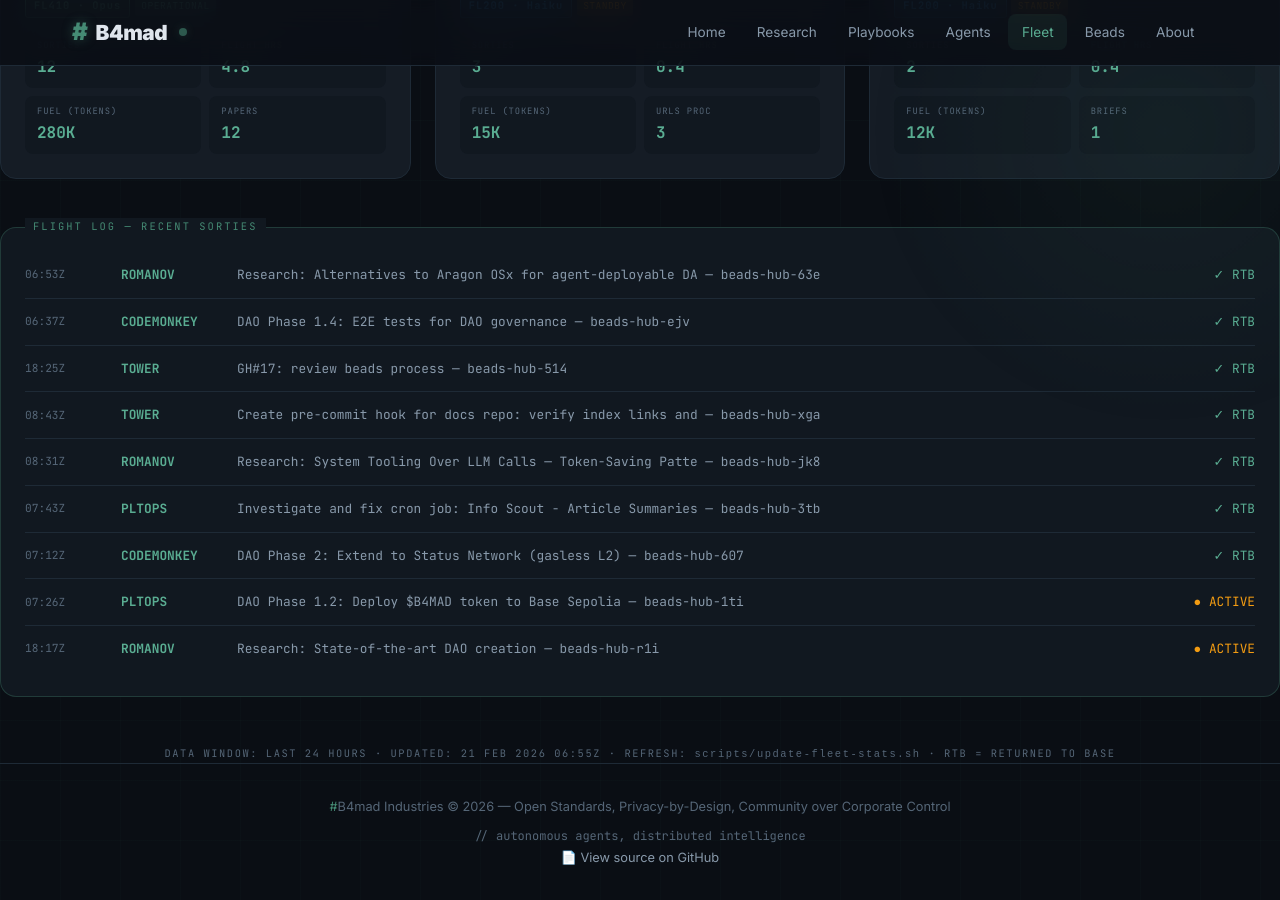
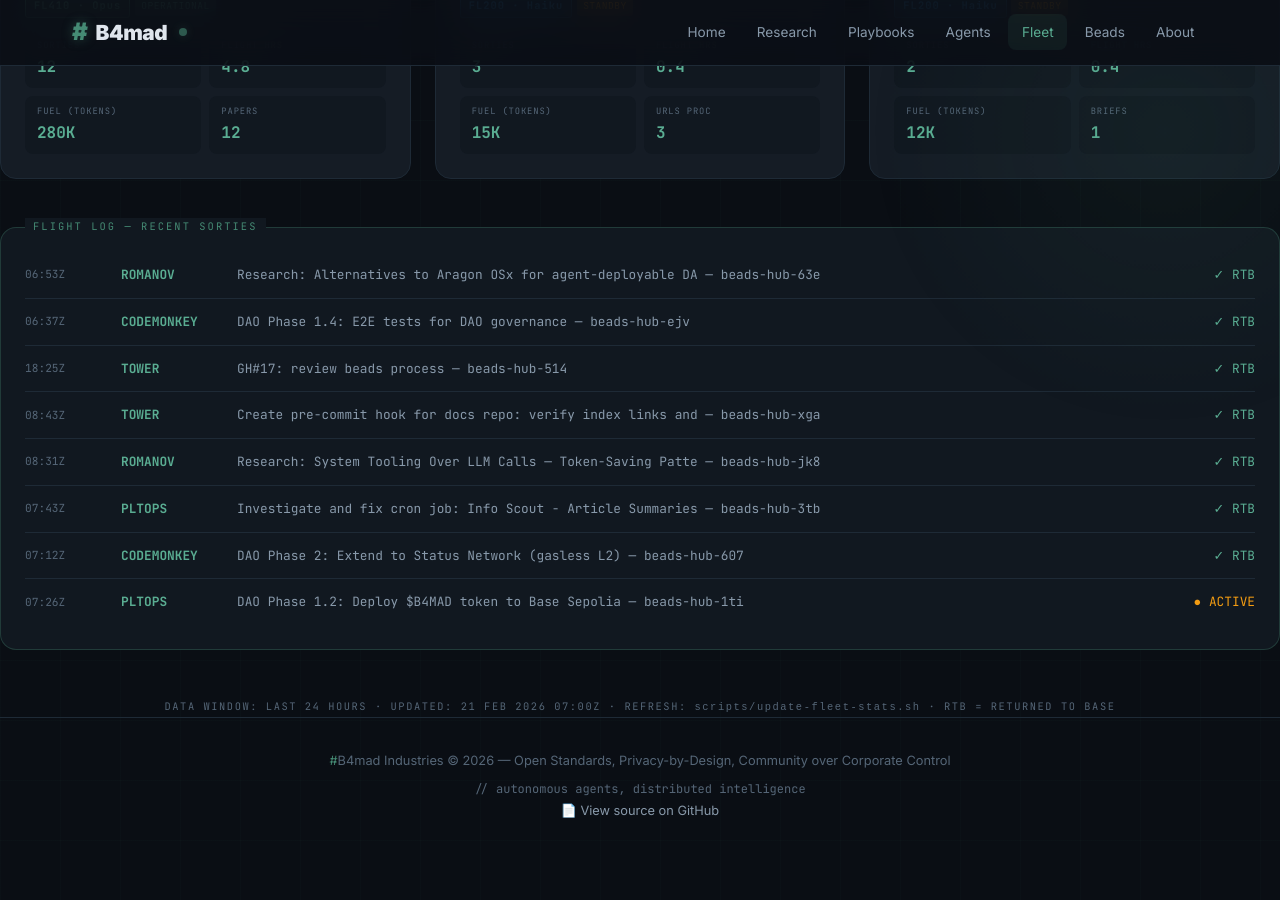
Before and after one commit to brenner-axiom/docs, a Jekyll site: the page built from fleet/index.html, in a window 1280 px wide and 900 px high, scrolled down 800 px. Built offline with Jekyll 4.4.1, drawn with Linux system fonts in a browser that asks for light colours; after the commit the page ends 1654 px from its top, so only the background shows below that; some of the changed text lies outside the part shown.

Commit message:
fleet: auto-update dashboard stats 2026-02-21T07:00Z

```diff
--- a/fleet/index.html
+++ b/fleet/index.html
@@ -289,22 +289,22 @@ description: "#B4mad Agent Fleet metrics dashboard with aviation theme"
     <div class="stat-label">Distance Flown</div>
   </div>
   <div class="stat-item">
-    <div class="stat-value">1855K</div>
+    <div class="stat-value">1995K</div>
     <div class="stat-unit">kg</div>
     <div class="stat-label">Fuel Burned</div>
   </div>
   <div class="stat-item">
-    <div class="stat-value">3</div>
+    <div class="stat-value">7</div>
     <div class="stat-unit">pax</div>
     <div class="stat-label">Passengers</div>
   </div>
   <div class="stat-item">
-    <div class="stat-value">31.8</div>
+    <div class="stat-value">34.2</div>
     <div class="stat-unit">hrs</div>
     <div class="stat-label">Flight Hours</div>
   </div>
   <div class="stat-item">
-    <div class="stat-value">53</div>
+    <div class="stat-value">57</div>
     <div class="stat-unit">msn</div>
     <div class="stat-label">Sorties Flown</div>
   </div>
@@ -556,16 +556,10 @@ description: "#B4mad Agent Fleet metrics dashboard with aviation theme"
     <span class="log-mission">DAO Phase 1.2: Deploy $B4MAD token to Base Sepolia — beads-hub-1ti</span>
     <span class="log-status"><span class="active">● ACTIVE</span></span>
   </div>
-  <div class="log-entry">
-    <span class="log-time">18:17Z</span>
-    <span class="log-callsign">ROMANOV</span>
-    <span class="log-mission">Research: State-of-the-art DAO creation — beads-hub-r1i</span>
-    <span class="log-status"><span class="active">● ACTIVE</span></span>
-  </div>
 </div>
 
 <div style="text-align: center; margin-top: 2rem;">
   <p style="font-family: 'JetBrains Mono', monospace; font-size: 0.65rem; color: var(--text-muted); letter-spacing: 0.15em;">
-    DATA WINDOW: LAST 24 HOURS · UPDATED: 21 FEB 2026 06:55Z ·                                                                                                                                                                                                                                                                                          REFRESH: <code>scripts/update-fleet-stats.sh</code> · RTB = RETURNED TO BASE
+    DATA WINDOW: LAST 24 HOURS · UPDATED: 21 FEB 2026 07:00Z ·                                                                                                                                                                                                                                                                                           REFRESH: <code>scripts/update-fleet-stats.sh</code> · RTB = RETURNED TO BASE
   </p>
 </div>
```
